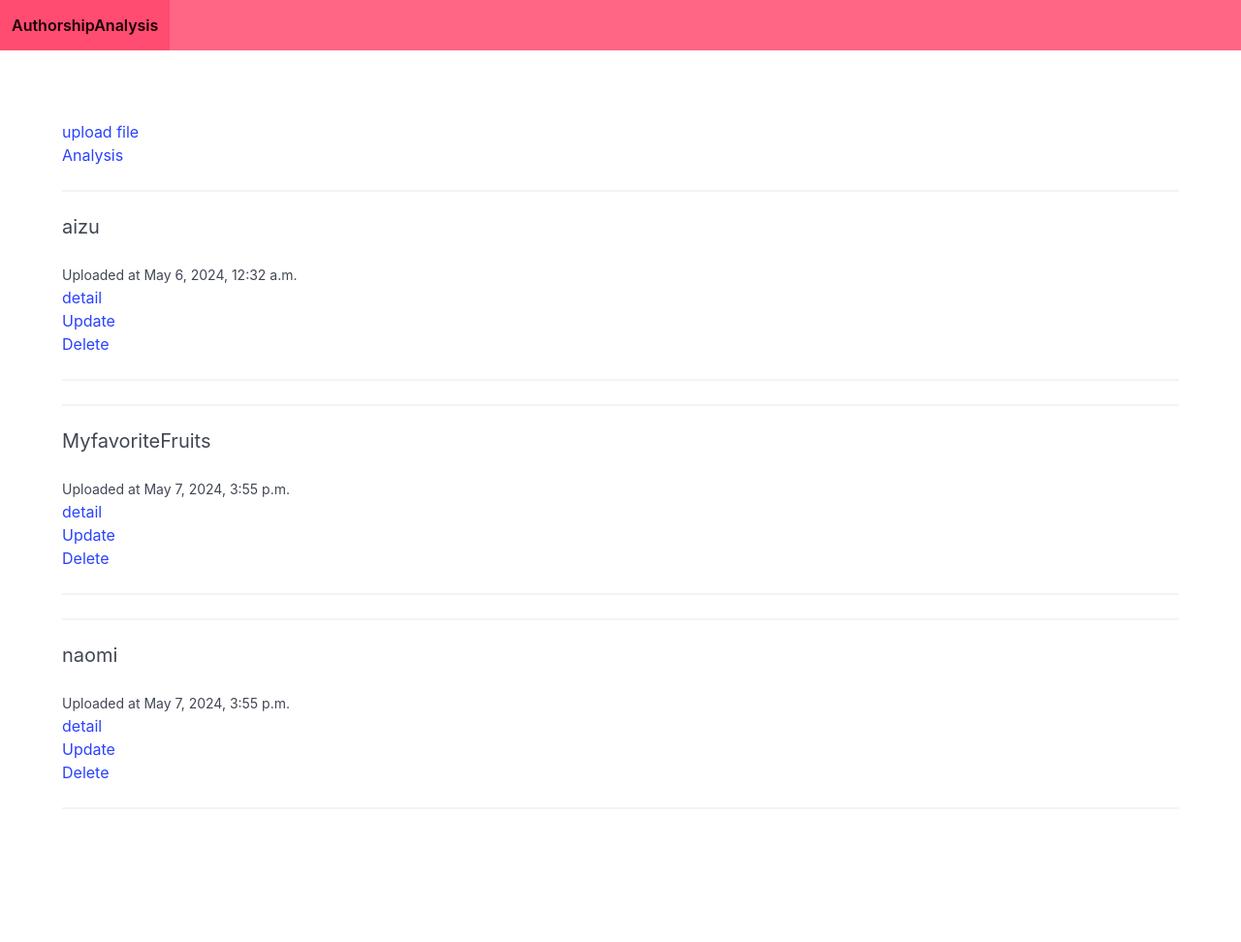
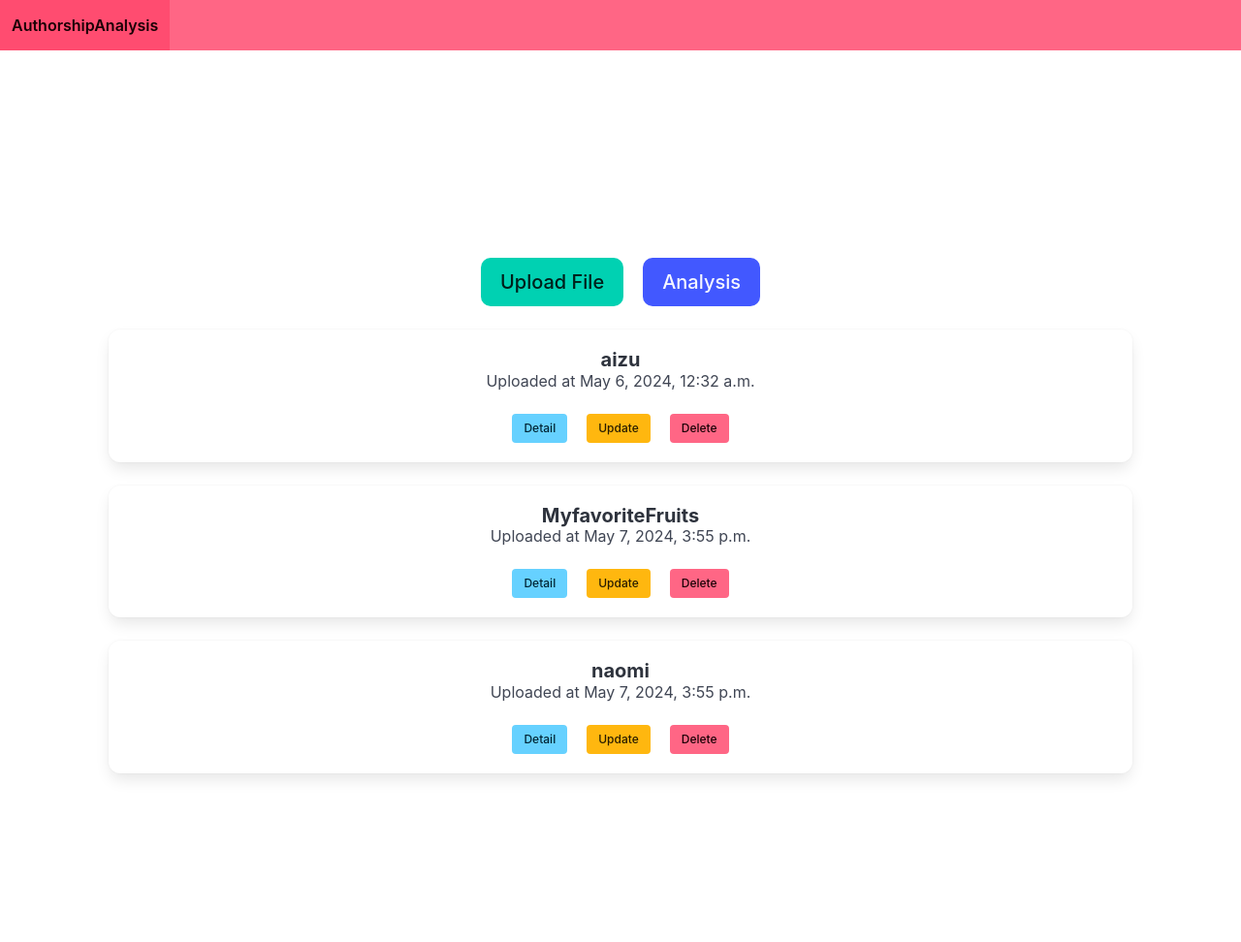
Before and after one commit to s1300105/AuthershipAnalysis, a Django app: page /home/ in a window 1280 px wide. Shown: the whole page at 97% size. Before the commit the page ends 803 px from the top, so only its background shows below. Run offline with Django 5.2, Linux system fonts and the light colour scheme; data comes from the database, SQL or seed files in the repository; some libraries are stand-ins or nearby versions.

Commit message:
Updated existing project

```diff
--- a/app_analysis/templates/app_analysis/base.html
+++ b/app_analysis/templates/app_analysis/base.html
@@ -3,23 +3,29 @@
 <head>
     <meta charset="UTF-8">
     <meta name="viewport" content="width=device-width, initial-scale=1.0">
-    <title>Document</title>
+    <title>File Management</title>
     <link rel="stylesheet" href="https://cdn.jsdelivr.net/npm/bulma@1.0.0/css/bulma.min.css">
 </head>
 <body>
     <nav class="navbar is-danger">
         <div class="navbar-brand">
-            <a href="/" class="navbar-item">
+            <a href="/home/" class="navbar-item">
                 <strong>AuthorshipAnalysis</strong>
             </a>
         </div>
     </nav>
 
-
     <br>
 
     <section class="section">
-        <div class="container">{% block content %} {% endblock %}</div>
+        <div class="container">
+            {% block content %}
+            {% endblock %}
+        </div>
     </section>
+
+    <script src="https://code.jquery.com/jquery-3.5.1.slim.min.js"></script>
+    <script src="https://cdn.jsdelivr.net/npm/@popperjs/core@2.5.4/dist/umd/popper.min.js"></script>
+    <script src="https://maxcdn.bootstrapcdn.com/bootstrap/4.5.2/js/bootstrap.min.js"></script>
 </body>
 </html>
--- a/app_analysis/templates/app_analysis/home.html
+++ b/app_analysis/templates/app_analysis/home.html
@@ -1,20 +1,28 @@
 {% extends "app_analysis/base.html" %}
+
 {% block content %}
-<a href="{% url 'upload' %}">upload file</a>
-<br>
-<a href="{% url 'analysis' %}">Analysis</a>
-{% for file in files %}
-<hr />
-<div class="post block">
-    <h2 class="subtitle">{{file.name}}</h2>
-    <small>Uploaded at {{file.date}}</small>
-    <br>
-    <a href="{% url 'file_detail' file.id %}">detail</a>
-    <br>
-    <a href="{% url 'updatefile' file.id%}">Update</a>
-    <br>
-    <a href="{% url 'delete-file' file.id%}">Delete</a>
-    <hr />
-</div>
-{% endfor %}
+
+
+
+<section class="section is-flex is-justify-content-center is-align-items-center" style="min-height: 100vh;">
+	<div class="container has-text-centered">
+		<div class="buttons mt-4 is-flex is-justify-content-center">
+			<a href="{% url 'upload' %}" class="button is-primary is-medium">Upload File</a>
+			<a href="{% url 'analysis' %}" class="button is-link is-medium ml-2">Analysis</a>
+		</div>
+		<div class="list is-hoverable mt-5">
+			{% for file in files %}
+				<div class="box">
+					<h5 class="title is-5 has-text-weight-bold">{{ file.name }}</h5>
+					<p class="subtitle is-6">Uploaded at {{ file.date }}</p>
+					<div class="buttons is-flex is-justify-content-center">
+						<a href="{% url 'file_detail' file.id %}" class="button is-info is-small">Detail</a>
+						<a href="{% url 'updatefile' file.id %}" class="button is-warning is-small ml-2">Update</a>
+						<a href="{% url 'delete-file' file.id %}" class="button is-danger is-small ml-2">Delete</a>
+					</div>
+				</div>
+			{% endfor %}
+		</div>
+	</div>
+</section>
 {% endblock %}
```
Also changed, not shown: app_analysis/templates/app_analysis/library.jpg (added).
